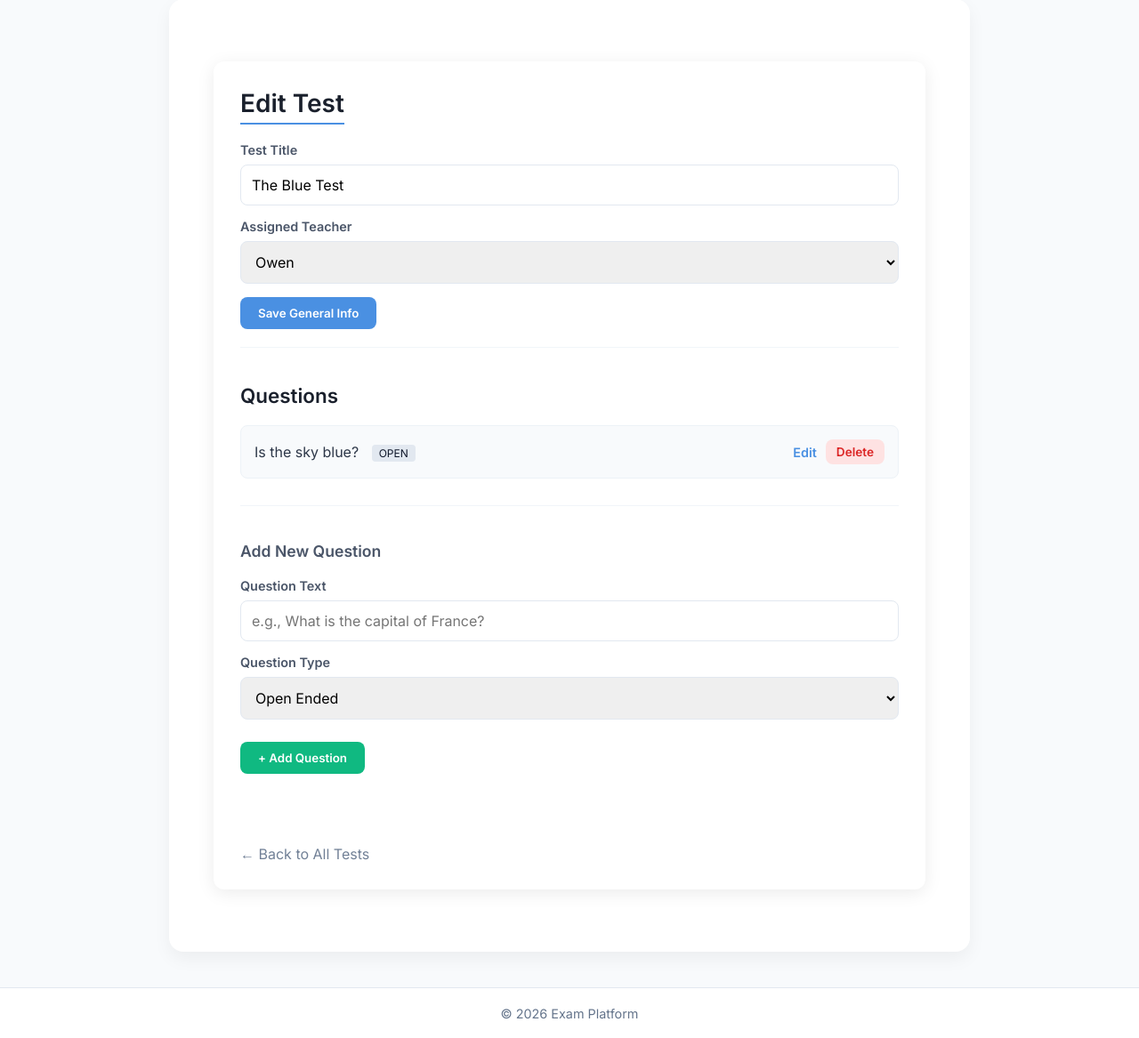
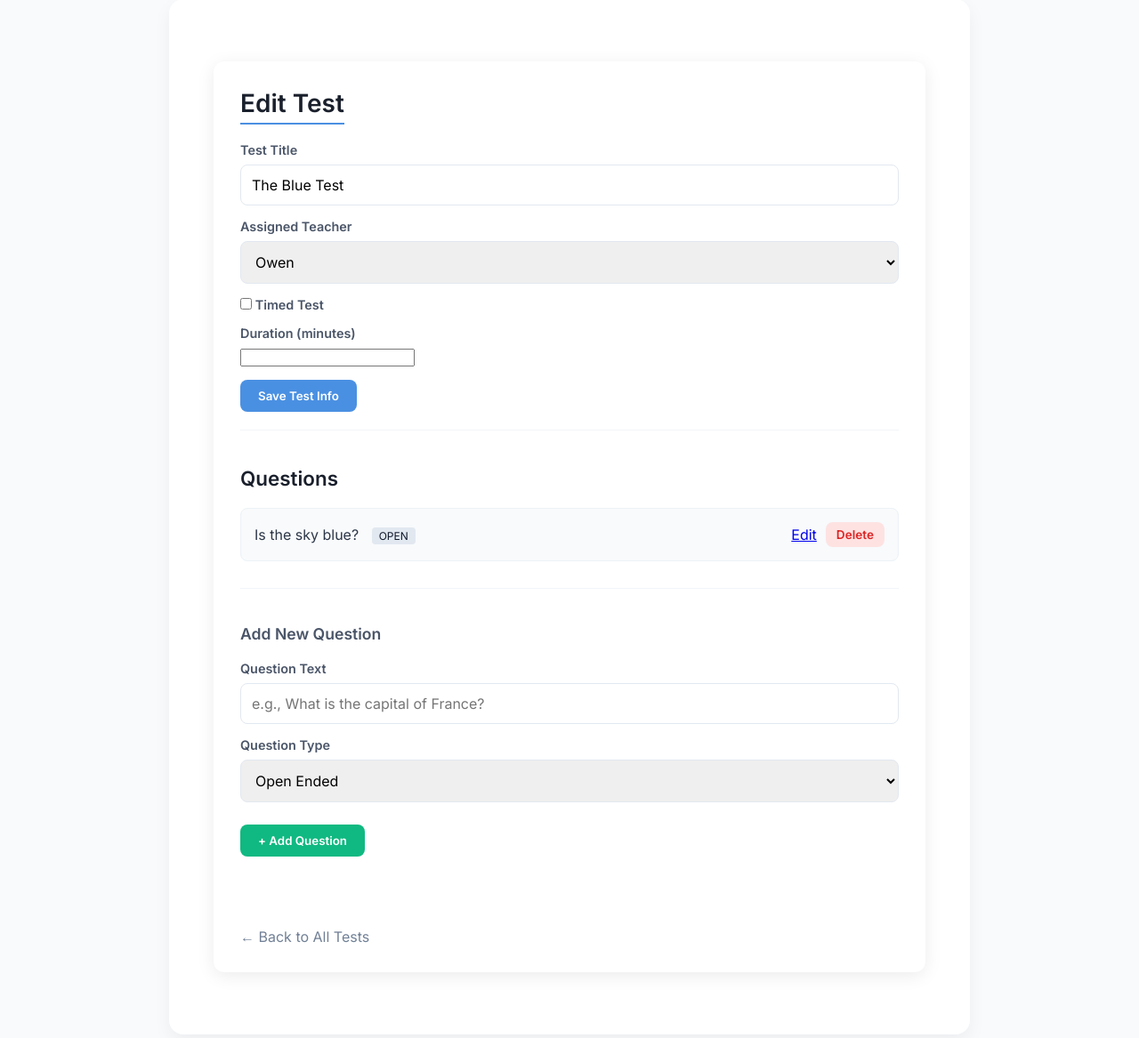
Before and after one commit to stefanescuowen-cmd/CSET-160-Final, a Flask app: page /test/1/edit in a window 1280 px wide. Shown: the part 179-1346 px from the top of the page at 89% size. Before the commit the page ends 1325 px from the top, so only its background shows below. Run offline with Flask 3, Linux system fonts and the light colour scheme; data comes from the database, SQL or seed files in the repository.

Commit message:
Implement timed test feature with duration settings in test creation and editing forms

```diff
--- a/app/routes/routes.py
+++ b/app/routes/routes.py
@@ -1,5 +1,6 @@
 from flask import Blueprint, render_template, request, redirect
 from app.extensions import db
+from datetime import datetime, timedelta
 from app.models import User, Test, Question, Submission, Answer
 
 bp = Blueprint("main", __name__)
@@ -60,8 +61,9 @@ def accounts():
 
 
 # ---------------
-# Test Management
+# Test Management (with Timed Test Support)
 # ---------------
+
 @bp.route("/create_test", methods=["GET", "POST"])
 def create_test():
     teachers = User.query.filter_by(role="teacher").all()
@@ -69,13 +71,20 @@ def create_test():
     if request.method == "POST":
         title = request.form.get("title")
         teacher_id = request.form.get("teacher_id")
+        is_timed = bool(request.form.get("is_timed"))
+        duration = request.form.get("duration")
+
         if not (title and teacher_id):
             return "Title and teacher selection required!"
 
-        test = Test(title=title, teacher_id=int(teacher_id))
+        test = Test(
+            title=title,
+            teacher_id=int(teacher_id),
+            is_timed=is_timed,
+            duration=int(duration) if duration else None
+        )
         db.session.add(test)
         db.session.commit()
-
         return redirect("/tests")
 
     return render_template("create_test.html", teachers=teachers)
@@ -91,14 +100,14 @@ def tests():
 def add_question(test_id):
     test = Test.query.get_or_404(test_id)
     question_text = request.form.get("question_text")
+    q_type = request.form.get("type", "open_ended")
 
     if not question_text:
         return "Question text is required!"
 
-    question = Question(test_id=test_id, question_text=question_text, type="open")
+    question = Question(test_id=test_id, question_text=question_text, type=q_type)
     db.session.add(question)
     db.session.commit()
-
     return redirect(f"/test/{test_id}/edit")
 
 
@@ -108,6 +117,7 @@ def take_test(test_id):
     students = User.query.filter_by(role="student").all()
 
     if request.method == "POST":
+        # Safe student ID
         try:
             student_id = int(request.form.get("student_id"))
         except (ValueError, TypeError):
@@ -117,14 +127,31 @@ def take_test(test_id):
         if not student:
             return "Selected user is not a valid student!"
 
+        # Prevent duplicate submissions
         existing = Submission.query.filter_by(test_id=test.id, student_id=student_id).first()
         if existing:
             return "You have already submitted this test!"
 
-        submission = Submission(test_id=test.id, student_id=student_id)
+        # --- TIMED TEST CHECK ---
+        is_late = False
+        if test.is_timed and test.duration:
+            start_time_str = request.form.get("start_time")
+            if start_time_str:
+                start_time = datetime.fromisoformat(start_time_str)
+                deadline = start_time + timedelta(minutes=test.duration)
+                if datetime.utcnow() > deadline:
+                    is_late = True
+
+        # Create submission
+        submission = Submission(
+            test_id=test.id,
+            student_id=student_id,
+            is_late=is_late
+        )
         db.session.add(submission)
         db.session.commit()
 
+        # Save answers
         for question in test.questions:
             answer_text = request.form.get(f"question_{question.id}", "")
             answer = Answer(submission_id=submission.id, question_id=question.id, answer_text=answer_text)
@@ -133,7 +160,13 @@ def take_test(test_id):
 
         return redirect("/tests")
 
-    return render_template("take_test.html", test=test, students=students)
+    # --- GET REQUEST ---
+    return render_template(
+        "take_test.html",
+        test=test,
+        students=students,
+        datetime=datetime  # pass to template for start_time
+    )
 
 
 @bp.route("/test/<int:test_id>/edit", methods=["GET", "POST"])
@@ -144,6 +177,9 @@ def edit_test(test_id):
     if request.method == "POST":
         test.title = request.form.get("title")
         test.teacher_id = int(request.form.get("teacher_id"))
+        test.is_timed = bool(request.form.get("is_timed"))
+        duration = request.form.get("duration")
+        test.duration = int(duration) if duration else None
         db.session.commit()
         return redirect("/tests")
 
@@ -170,6 +206,7 @@ def edit_question(question_id):
     question = Question.query.get_or_404(question_id)
     if request.method == "POST":
         question.question_text = request.form.get("question_text")
+        question.type = request.form.get("type", question.type)
         db.session.commit()
         return redirect(f"/test/{question.test_id}/edit")
     return render_template("edit_question.html", question=question)
--- a/app/templates/edit_test.html
+++ b/app/templates/edit_test.html
@@ -90,11 +90,13 @@
 <div class="edit-container">
     <div class="section">
         <h1>Edit Test</h1>
+        <!-- Unified form: General info + Timed settings -->
         <form method="POST">
             <div class="form-group">
                 <label>Test Title</label>
                 <input type="text" name="title" value="{{ test.title }}" required>
             </div>
+
             <div class="form-group">
                 <label>Assigned Teacher</label>
                 <select name="teacher_id" required>
@@ -105,7 +107,20 @@
                     {% endfor %}
                 </select>
             </div>
-            <button type="submit" class="btn btn-primary">Save General Info</button>
+
+            <div class="form-group">
+                <label>
+                    <input type="checkbox" name="is_timed" value="1" {% if test.is_timed %}checked{% endif %}>
+                    Timed Test
+                </label>
+            </div>
+
+            <div class="form-group">
+                <label>Duration (minutes)</label>
+                <input type="number" name="duration" min="1" value="{{ test.duration or '' }}">
+            </div>
+
+            <button type="submit" class="btn btn-primary">Save Test Info</button>
         </form>
     </div>
 
@@ -119,7 +134,7 @@
                     <span class="question-type">{{ question.type }}</span>
                 </div>
                 <div style="display: flex; gap: 10px; align-items: center;">
-                    <a href="/question/{{ question.id }}/edit" style="color: #4a90e2; font-size: 0.9rem; font-weight: 600; text-decoration: none;">Edit</a>
+                    <a href="/question/{{ question.id }}/edit" class="btn-link">Edit</a>
                     <form method="POST" action="/question/{{ question.id }}/delete" style="margin:0">
                         <button type="submit" class="btn btn-delete" onclick="return confirm('Delete this question?')">Delete</button>
                     </form>
```
Also changed, not shown: app/templates/create_test.html (+15 -0 lines), app/templates/take_test.html (+34 -14 lines).
